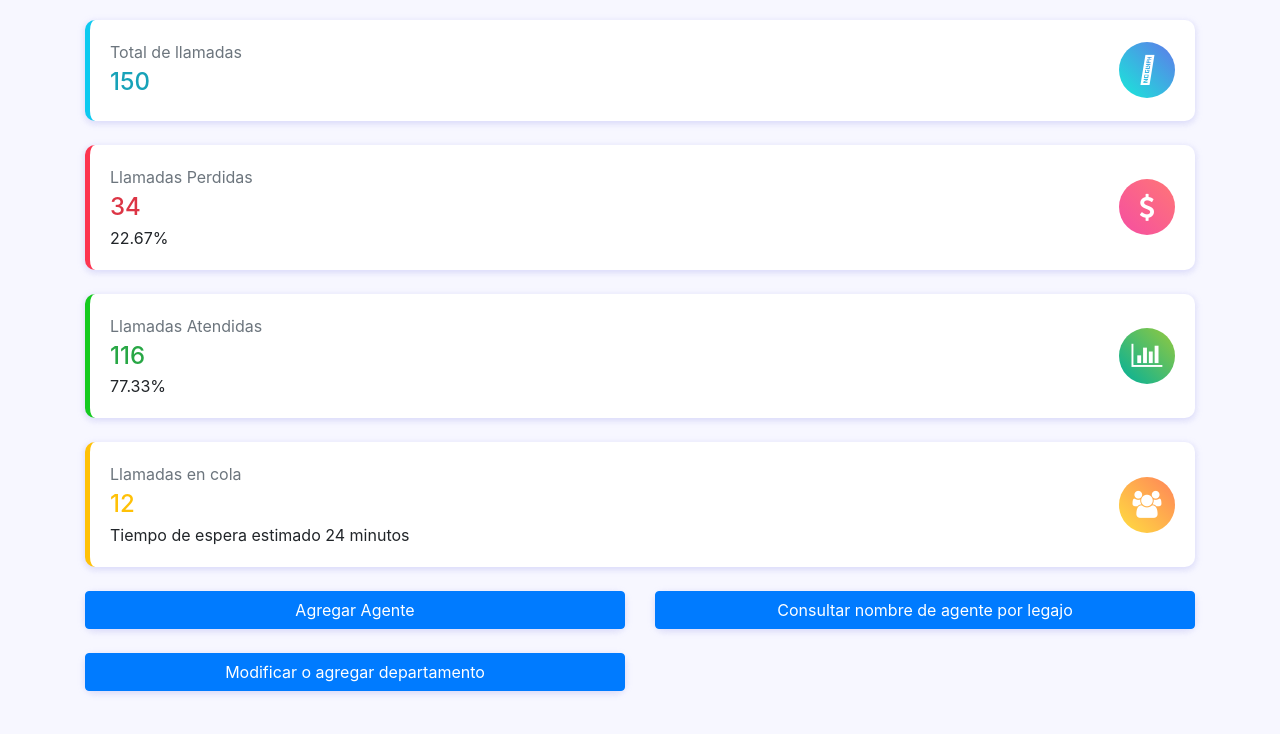
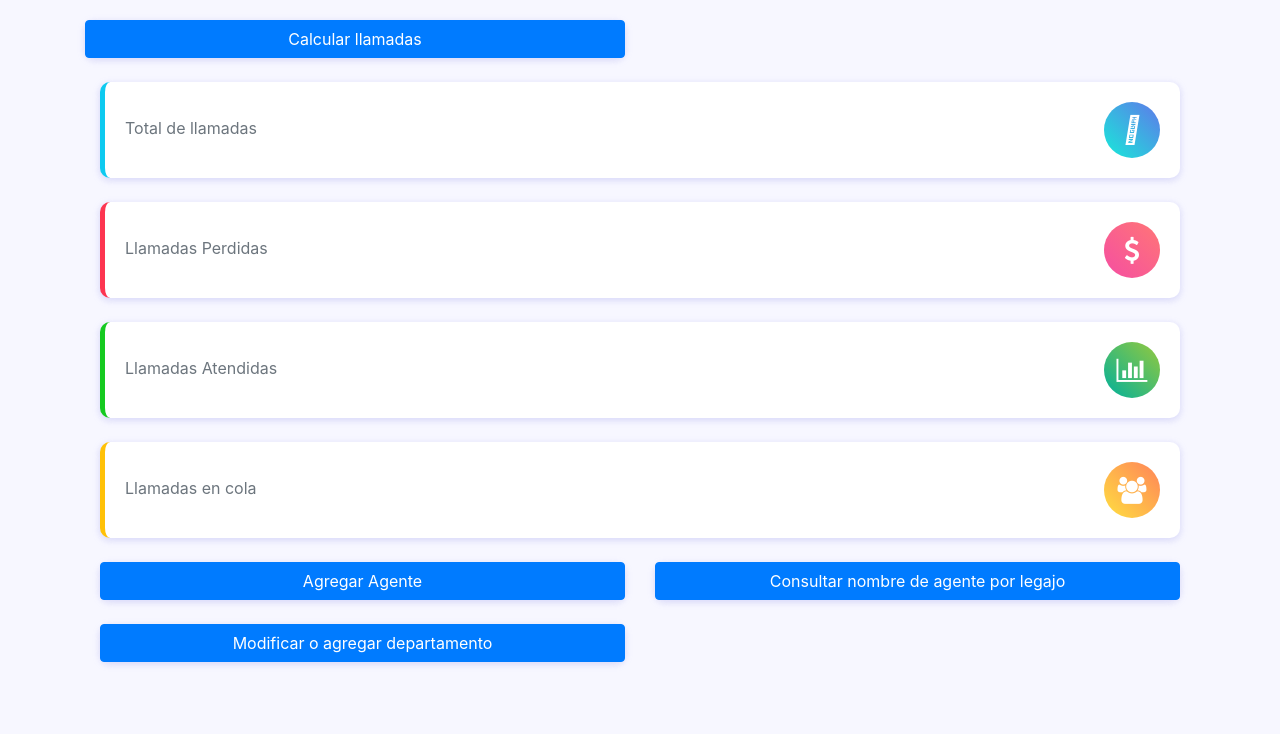
Before and after one commit to jmcarriles/simuladorCallCenter, a plain HTML site: page index.html in a window 1280 px wide. Drawn offline with nearby package versions, Linux system fonts and the light colour scheme.

Commit message:
Agregando de funcion para calcular llamadas segun evento de boton + DOM

```diff
--- a/index.html
+++ b/index.html
@@ -22,6 +22,14 @@
 
     <body>
         <div class="container">
+            <div class="row row-cols-2">
+                <div class="col">
+                    <div class="card radius-10 border-start border-0">
+                        <button type="button" class="btn btn-primary" element onclick='calcularLlamadas()'>Calcular llamadas</button>
+                    </div>
+                </div>
+            </div>
+            <div class="container">
                 <div class="row row-cols-1">
                     <div class="col">
                         <div class="card radius-10 border-start border-0 border-3 border-info">
@@ -32,8 +40,8 @@
                                         <h4 class="my-1 text-info" id="totalCalls"></h4>
                                         <p class="mb-0 font-13"></p>
                                     </div>
-                                <div class="widgets-icons-2 rounded-circle bg-gradient-scooter text-white ms-auto"><i
-                                        class="fa-regular fa-phone"></i>
+                                    <div class="widgets-icons-2 rounded-circle bg-gradient-scooter text-white ms-auto">
+                                        <i class="fa-regular fa-phone"></i>
                                     </div>
                                 </div>
                             </div>
@@ -64,7 +72,8 @@
                                         <h4 class="my-1 text-success" id="answeredCalls"></h4>
                                         <p class="mb-0 font-13" id="avgAnsweredCalls"></p>
                                     </div>
-                                <div class="widgets-icons-2 rounded-circle bg-gradient-ohhappiness text-white ms-auto">
+                                    <div
+                                        class="widgets-icons-2 rounded-circle bg-gradient-ohhappiness text-white ms-auto">
                                         <i class="fa fa-bar-chart"></i>
                                     </div>
                                 </div>
@@ -80,8 +89,8 @@
                                         <h4 class="my-1 text-warning" id="queuedCalls"></h4>
                                         <p class="mb-0 font-13" id="timeWait"></p>
                                     </div>
-                                <div class="widgets-icons-2 rounded-circle bg-gradient-blooker text-white ms-auto"><i
-                                        class="fa fa-users"></i>
+                                    <div class="widgets-icons-2 rounded-circle bg-gradient-blooker text-white ms-auto">
+                                        <i class="fa fa-users"></i>
                                     </div>
                                 </div>
                             </div>
@@ -93,17 +102,20 @@
                 <div class="row row-cols-2">
                     <div class="col">
                         <div class="card radius-10 border-start border-0">
-                        <button type="button" class="btn btn-primary" element onclick = 'agregarAgenteWeb()'>Agregar Agente</button>
+                            <button type="button" class="btn btn-primary" element onclick='agregarAgenteWeb()'>Agregar
+                                Agente</button>
                         </div>
                     </div>
                     <div class="col">
                         <div class="card radius-10 border-start border-0">
-                        <button type="button" class="btn btn-primary" element onclick = 'encontrarAgente()'>Consultar nombre de agente por legajo</button>
+                            <button type="button" class="btn btn-primary" element onclick='encontrarAgente()'>Consultar
+                                nombre de agente por legajo</button>
                         </div>
                     </div>
                     <div class="col">
                         <div class="card radius-10 border-start border-0">
-                        <button type="button" class="btn btn-primary" element onclick = 'agregarDepartamento()'>Modificar o agregar departamento</button>
+                            <button type="button" class="btn btn-primary" element
+                                onclick='agregarDepartamento()'>Modificar o agregar departamento</button>
                         </div>
                     </div>
                     <script src="./js/main.js"></script>
--- a/js/main.js
+++ b/js/main.js
@@ -1,11 +1,30 @@
-let totalCalls = 150;
-let lostCalls = 34;
-let answeredCalls = 116;
-let queuedCalls = 12;
+let totalCalls, lostCalls, answeredCalls, timeWait, avgLostCalls, avgAnsweredtCalls, queuedCalls;
 let avgWaitingCalls = 120;
-let timeWait;
-let avgLostCalls;
-let avgAnsweredtCalls;
+
+
+
+//Funcion validar llamadas
+
+function calcularLlamadas() {
+
+    answeredCalls = parseInt(prompt("Ingrese la cantidad de llamadas atendidas: "));
+    lostCalls = parseInt(prompt("Ingrese la cantidad de llamadas perdidas: "));
+    queuedCalls = parseInt(prompt("Ingrese la cantidad de llamadas en cola"));
+    alert('El tiempo promedio de una llamada en espera es de 120 segundos');
+    totalCalls = answeredCalls + lostCalls;
+    avgLostCalls = avgCalls(lostCalls);
+    avgAnsweredtCalls = avgCalls(answeredCalls);
+    timeWait = (queuedCalls * avgWaitingCalls) / 60
+    document.getElementById("totalCalls").innerHTML = totalCalls;
+    document.getElementById("lostCalls").innerHTML = lostCalls;
+    document.getElementById("answeredCalls").innerHTML = answeredCalls;
+    document.getElementById("avgLostCalls").innerHTML = avgLostCalls.toFixed(2) + "%";
+    document.getElementById("avgAnsweredCalls").innerHTML = avgAnsweredtCalls.toFixed(2) + "%";
+    document.getElementById("queuedCalls").innerHTML = queuedCalls;
+    document.getElementById("timeWait").innerHTML = "Tiempo de espera estimado " + timeWait + " minutos";
+    return totalCalls, answeredCalls, lostCalls;
+
+}
 
 //Funcion para crear el objeto Agente
 function Agente(id, name, departamento) {
@@ -16,6 +35,7 @@ function Agente(id, name, departamento) {
 
 //Matriz de objetos literales agentes
 const agentes = [];
+console.log()
 
 //Llamado a la funcion para crear un nuevo objeto agente e insertarlo en la matriz
 const Agente1 = new Agente(1111, 'Juan Pablo Roma');
@@ -37,9 +57,7 @@ function avgCalls(callType) {
 }
 
 //Calculos de promedios de llamadas
-avgLostCalls = avgCalls(lostCalls);
-avgAnsweredtCalls = avgCalls(answeredCalls);
-timeWait = (queuedCalls * avgWaitingCalls) / 60
+
 
 //Funcion para encontrar agente por medio de el ID, utilizando la funcion de orden superior find
 function encontrarAgente() {
@@ -50,21 +68,21 @@ function encontrarAgente() {
         return alert('No existe el agente solicitado')
     }
     else {
-        return alert(nombreAgente.name + ' ' + nombreAgente.departamento );
+        return alert(nombreAgente.name + ' ' + nombreAgente.departamento);
     }
 }
 
 //Funcion para agregar via web un objeto agente, que analiza si el ID del agente ya existe y en el caso de que no exista lo inserta.
 function agregarAgenteWeb() {
-    const nuevoAgente = { id: parseInt(prompt('Ingrese el numero de legajo')), name: prompt('Ingrese el nombre del agente'), departamento: prompt('Ingrese el departamento')};
+    const nuevoAgente = { id: parseInt(prompt('Ingrese el numero de legajo')), name: prompt('Ingrese el nombre del agente'), departamento: prompt('Ingrese el departamento') };
     const index = agentes.findIndex(object => object.id === nuevoAgente.id);
 
-    if (nuevoAgente.name === null || nuevoAgente.name === '' || nuevoAgente.id === null || nuevoAgente.id === '' ) {
+    if (nuevoAgente.name === null || nuevoAgente.name === '' || nuevoAgente.id === null || nuevoAgente.id === '') {
         alert('Legajo o Nombre Incorrecto')
 
     }
 
-    else if (isNaN(nuevoAgente.id) === true){
+    else if (isNaN(nuevoAgente.id) === true) {
         alert('El numero de legajo puede ser solo numerico')
     }
 
@@ -82,7 +100,7 @@ function agregarAgenteWeb() {
 }
 
 //Funcion que busca el array el objeto que tenga el id ingresado y le permite modificar / agregar el parametro 'Departamento'
-function agregarDepartamento(){
+function agregarDepartamento() {
     const idBuscado = { id: parseInt(prompt('Ingrese el numero de legajo de la persona que quiere modificar el departamento')) }
     const index = agentes.findIndex(object => object.id === idBuscado.id);
 
@@ -95,12 +113,3 @@ function agregarDepartamento(){
         alert('Departamento modificado')
     }
 }
-
-
-document.getElementById("totalCalls").innerHTML = totalCalls;
-document.getElementById("lostCalls").innerHTML = lostCalls;
-document.getElementById("answeredCalls").innerHTML = answeredCalls;
-document.getElementById("queuedCalls").innerHTML = queuedCalls;
-document.getElementById("timeWait").innerHTML = "Tiempo de espera estimado " + timeWait + " minutos";
-document.getElementById("avgLostCalls").innerHTML = avgLostCalls.toFixed(2) + "%";
-document.getElementById("avgAnsweredCalls").innerHTML = avgAnsweredtCalls.toFixed(2) + "%";
--- a/noautorizado.html
+++ /dev/null
@@ -1,21 +0,0 @@
-<!DOCTYPE html>
-<html lang="en">
-
-<head>
-    <meta charset="UTF-8">
-    <meta http-equiv="X-UA-Compatible" content="IE=edge">
-    <meta name="viewport" content="width=device-width, initial-scale=1.0">
-    <script src="https://cdn.jsdelivr.net/npm/bootstrap@5.2.0-beta1/dist/js/bootstrap.bundle.min.js"
-        integrity="sha384-pprn3073KE6tl6bjs2QrFaJGz5/SUsLqktiwsUTF55Jfv3qYSDhgCecCxMW52nD2"
-        crossorigin="anonymous"></script>
-    <script src="https://code.jquery.com/jquery-1.10.2.min.js"></script>
-    <link href="https://cdn.jsdelivr.net/npm/bootstrap@4.5.0/dist/css/bootstrap.min.css" rel="stylesheet">
-    <script src="https://cdn.jsdelivr.net/npm/bootstrap@4.5.0/dist/js/bootstrap.bundle.min.js"></script>
-    <title>No autorizado</title>
-</head>
-
-<body>
-    <div class="card-body d-flex justify-content-center text-danger">NO AUTORIZADO</div>
-</body>
-
-</html>
```
Lines whose indentation alone changed are shown as unchanged.
